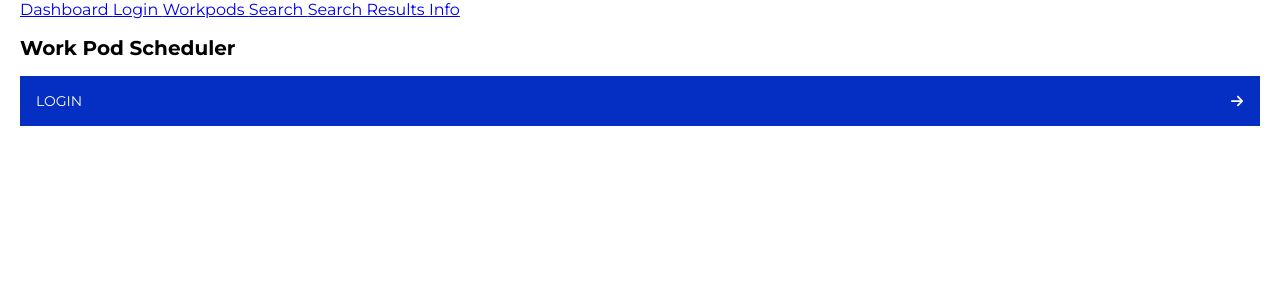
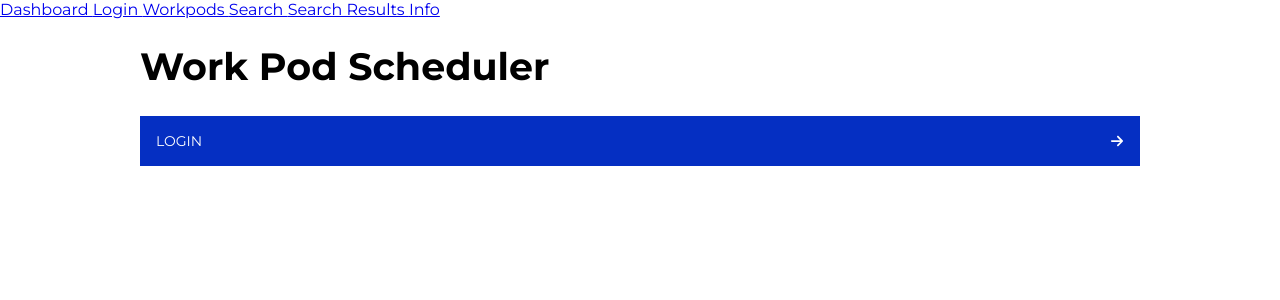
Before and after one commit to oskarisuonpaa/work-pod-end-user-interface, a React (Vite) app in the folder app/: page /login in a window 1280 px wide. Shown: the top 300 px of the page. Built offline with nearby package versions, Linux system fonts and the light colour scheme.

Commit message:
played around with css

```diff
--- a/app/src/App.tsx
+++ b/app/src/App.tsx
@@ -3,7 +3,7 @@ import LoginScreen from "./components/LoginScreen";
 import LoginForm from "./components/LoginForm";
 import Dashboard from "./components/Dashboard";
 import Info from "./components/Info";
-import ProtectedRoute from "./components/ProtectedRoute"
+import ProtectedRoute from "./components/ProtectedRoute";
 import { AuthProvider } from "./components/AuthProvider";
 
 // Dummy data
@@ -17,7 +17,7 @@ const App = () => {
   //const { token } = useAuth(); // initialise token to use when checking auth status
 
   return (
-    <>
+    <div className="page-container">
       <AuthProvider>
         <Navigation />
 
@@ -88,7 +88,7 @@ const App = () => {
           <Route path="*" element={<NotFound />} />
         </Routes>
       </AuthProvider>
-    </>
+    </div>
   );
 };
 
@@ -107,8 +107,6 @@ const Navigation = () => {
 };
 
 // Page components
-
-
 
 const Search = () => <p>Search page stuff</p>;
 
--- a/app/src/components/Dashboard/Dashboard.css
+++ b/app/src/components/Dashboard/Dashboard.css
@@ -33,6 +33,7 @@ div.container li:last-child {
   border: 2px solid var(--black);
   background-color: var(--beige);
   color: var(--black);
+  text-decoration: none;
 }
 
 .slot-name {
--- a/app/src/components/Dashboard/index.tsx
+++ b/app/src/components/Dashboard/index.tsx
@@ -6,8 +6,10 @@ const Dashboard = () => {
   const user = { name: "John Doe" };
 
   return (
-    <>
-      <h2>{user.name}</h2>
+    <div className="page-content">
+      <div className="page-title">
+        <h1>{user.name}</h1>
+      </div>
       <div className="container">
         <div className="schedule-container">
           <h3>Upcoming Slots</h3>
@@ -55,7 +57,7 @@ const Dashboard = () => {
           </ul>
         </div>
       </div>
-    </>
+    </div>
   );
 };
 
--- a/app/src/components/LoginForm/LoginForm.css
+++ b/app/src/components/LoginForm/LoginForm.css
@@ -1,7 +1,6 @@
 .form-container {
   background: var(--beige);
-  padding-top: 20px;
-  padding-bottom: 20px;
+  padding: 30px;
 }
 
 .form-container h2 {
--- a/app/src/components/LoginForm/index.tsx
+++ b/app/src/components/LoginForm/index.tsx
@@ -1,20 +1,19 @@
 import { FaArrowRight } from "react-icons/fa6";
 import "./LoginForm.css";
-import { useAuth } from "../AuthProvider"
+import { useAuth } from "../AuthProvider";
 
 const LoginForm = () => {
-  const { onLogin }= useAuth();
+  const { onLogin } = useAuth();
   const handleLogin = (event: React.FormEvent) => {
-
     event.preventDefault();
     const { email, password } = event.target as HTMLFormElement;
     console.log("Email:", email.value);
     console.log("Password:", password.value);
-    onLogin()
+    onLogin();
   };
 
   return (
-    <>
+    <div className="page-content">
       <div className="form-container">
         <h2>Login</h2>
         <form className="login-form" onSubmit={handleLogin}>
@@ -46,7 +45,7 @@ const LoginForm = () => {
           </div>
         </form>
       </div>
-    </>
+    </div>
   );
 };
 
--- a/app/src/components/LoginScreen.tsx
+++ b/app/src/components/LoginScreen.tsx
@@ -2,10 +2,12 @@ import LinkButton from "./LinkButton";
 
 const LoginScreen = () => {
   return (
-    <>
-      <h2>Work Pod Scheduler</h2>
+    <div className="page-content">
+      <div className="page-title">
+        <h1>Work Pod Scheduler</h1>
+      </div>
       <LinkButton label="Login" to="/login-form" />
-    </>
+    </div>
   );
 };
 
--- a/app/src/components/Reservations/index.tsx
+++ b/app/src/components/Reservations/index.tsx
@@ -1,8 +1,10 @@
 const Reservations = () => {
   return (
-    <>
-      <h1>Hello from Reservations</h1>
-    </>
+    <div className="page-content">
+      <div className="page-title">
+        <h1>Hello from Reservations</h1>
+      </div>
+    </div>
   );
 };
 
--- a/app/src/components/WorkPods/index.tsx
+++ b/app/src/components/WorkPods/index.tsx
@@ -18,8 +18,10 @@ const dummyData: {
 const WorkPods = () => {
   let lastRoom = "";
   return (
-    <>
-      <h1>Work Pods</h1>
+    <div className="page-content">
+      <div className="page-title">
+        <h1>Work Pods</h1>
+      </div>
       <div className="work-pods-container">
         {dummyData.map((pod, idx) => {
           const room = pod.id.split("-")[0];
@@ -35,7 +37,7 @@ const WorkPods = () => {
           );
         })}
       </div>
-    </>
+    </div>
   );
 };
 
--- a/app/src/index.css
+++ b/app/src/index.css
@@ -26,15 +26,34 @@ body {
   font-weight: 300;
 }
 
-div {
-  box-sizing: border-box;
-  display: block;
-  padding: 0 20px;
-}
-
 h2 {
   font-size: 1.25rem;
   font-weight: 700;
   line-height: 1.2em;
   word-wrap: break-word;
 }
+
+.page-container {
+  padding: 0 0 3.75rem;
+  margin: 0 auto 2.5rem;
+}
+
+.page-content {
+  max-width: 62.5rem;
+  margin: 0 auto;
+}
+
+.page-title h1 {
+  text-align: left;
+  line-height: 1.2em;
+  max-width: 49.375rem;
+  position: relative;
+  font-size: 1.25rem;
+  font-weight: 700;
+}
+
+@media screen and (min-width: 47.5em) {
+  .page-title h1 {
+    font-size: 2.375rem;
+  }
+}
```
